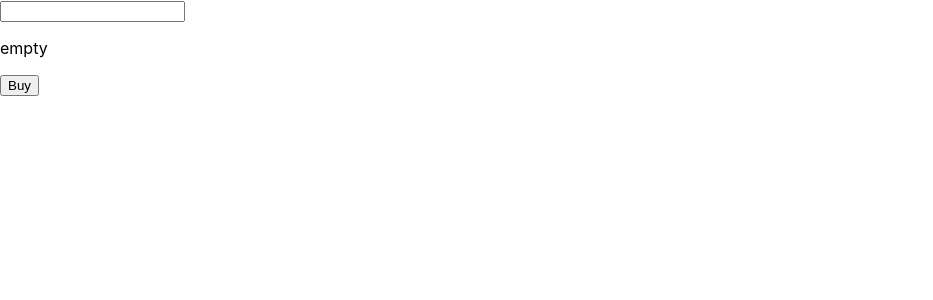
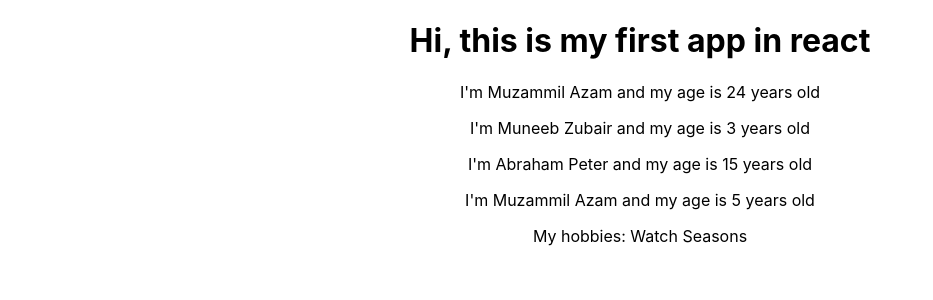
Before and after one commit to Muzammilazam22/test-app, a React (Create React App) app: page / in a window 1280 px wide. Shown: the top 300 px of the page, without its empty margins (0-933 px from the left). Built offline with nearby package versions, Linux system fonts and the light colour scheme.

Commit message:
New changes in Person.js & App.js

```diff
--- a/src/App.css
+++ b/src/App.css
@@ -2,7 +2,7 @@
   text-align: center;
 }
 
-.App-logo {
+/* .App-logo {
   height: 40vmin;
   pointer-events: none;
 }
@@ -35,4 +35,4 @@
   to {
     transform: rotate(360deg);
   }
-}
+} */
--- a/src/App.js
+++ b/src/App.js
@@ -1,33 +1,18 @@
-// import logo from './logo.svg';
-// import './App.css';
+import React, { Component } from "react";
+import "./App.css";
+import Person from "./Person/Person.js";
 
-import React, { useEffect, useState } from "react";
-
-const App = () => {
-  const [value, setValue] = useState(""); // put default value here ()
-
-  useEffect(() => {
-    console.log("do a task when the variable value changes");
-  }, [value]);
-
-  const handleChange = (e) => setValue(e.target.value);
-
-  const add = (a, b) => {
-    a++;
-    b--;
-    return a + b + 1;
-  };
-  const a = add(2, 5);
-  console.log("a", a);
-
-  return (
-    <div>
-      <input type="text" value={value} onChange={handleChange} />
-      <p>{value ? value : "empty"}</p>
-      <button onClick={() => setValue("Muzammil Azam")}>Buy</button>
-    </div>
-    //console.Log("Empty");
-  );
-};
-
+class App extends Component {
+  render() {
+    return (
+      <div className="App">
+        <h1>Hi, this is my first app in react</h1>
+        <Person name="Muzammil Azam" age="23" />
+        <Person name="Muneeb Zubair " age="22" />
+        <Person name="Abraham Peter " age="24" />
+        <Person name= "Muzammil Azam" age="23"> My hobbies: Watch Seasons</Person>
+      </div>
+    );
+  }
+}
 export default App;
--- /dev/null
+++ b/src/Person/Person.js
@@ -0,0 +1,14 @@
+import React from "react";
+const person = (props) => {
+  return (
+    <div>
+      <p>
+        {" "}
+        I'm {props.name} and my age is {Math.floor(Math.random() * 25)} years
+        old{" "}
+      </p>
+      <p>{props.children}</p>
+    </div>
+  );
+};
+export default person;
```
